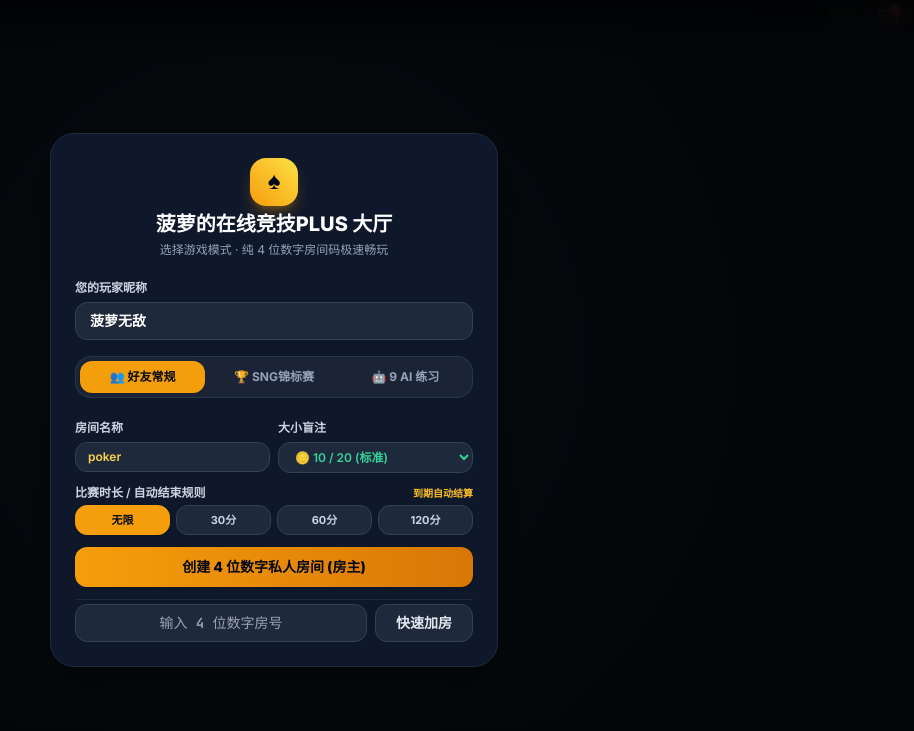
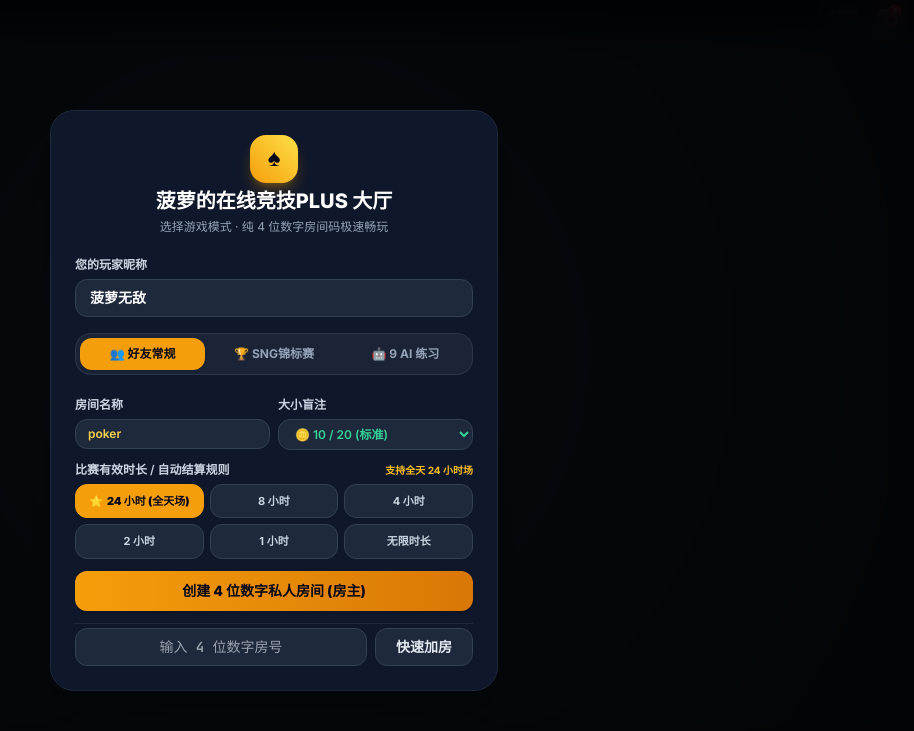
Before and after one commit to dgjj1991/Holdem, a website: page index.html in a window 1280 px wide. Shown: the whole page, without its empty margins (366-1280 px from the left). Drawn offline with nearby package versions, Linux system fonts and the light colour scheme.

Commit message:
feat: set default 24-hour full-day session with custom hours duration selector and smart countdown display

```diff
--- a/index.html
+++ b/index.html
@@ -1164,16 +1164,20 @@
           </div>
         </div>
 
-        <div class="space-y-1">
+        <div class="space-y-1.5">
           <label class="text-xs font-semibold text-slate-300 flex items-center justify-between">
-            <span>比赛时长 / 自动结束规则</span>
-            <span class="text-[10px] text-amber-400">到期自动结算</span>
+            <span>比赛有效时长 / 自动结算规则</span>
+            <span class="text-[10px] text-amber-400 font-bold">支持全天 24 小时场</span>
           </label>
-          <div class="grid grid-cols-4 gap-1.5 text-center text-[11px] font-bold">
-            <button type="button" onclick="app.setRoomDuration(0, this)" class="btn-duration py-1.5 rounded-xl border border-amber-500 bg-amber-500 text-slate-950 shadow">无限</button>
-            <button type="button" onclick="app.setRoomDuration(30, this)" class="btn-duration py-1.5 rounded-xl border border-slate-700 bg-slate-800 text-slate-300 hover:text-white">30分</button>
-            <button type="button" onclick="app.setRoomDuration(60, this)" class="btn-duration py-1.5 rounded-xl border border-slate-700 bg-slate-800 text-slate-300 hover:text-white">60分</button>
-            <button type="button" onclick="app.setRoomDuration(120, this)" class="btn-duration py-1.5 rounded-xl border border-slate-700 bg-slate-800 text-slate-300 hover:text-white">120分</button>
+          <div class="grid grid-cols-3 gap-1.5 text-center text-[11px] font-bold">
+            <button type="button" onclick="app.setRoomDuration(1440, this)" class="btn-duration py-2 rounded-xl border border-amber-500 bg-amber-500 text-slate-950 shadow flex items-center justify-center gap-1 font-black">
+              <span>⭐</span><span>24 小时 (全天场)</span>
+            </button>
+            <button type="button" onclick="app.setRoomDuration(480, this)" class="btn-duration py-2 rounded-xl border border-slate-700 bg-slate-800 text-slate-300 hover:text-white">8 小时</button>
+            <button type="button" onclick="app.setRoomDuration(240, this)" class="btn-duration py-2 rounded-xl border border-slate-700 bg-slate-800 text-slate-300 hover:text-white">4 小时</button>
+            <button type="button" onclick="app.setRoomDuration(120, this)" class="btn-duration py-2 rounded-xl border border-slate-700 bg-slate-800 text-slate-300 hover:text-white">2 小时</button>
+            <button type="button" onclick="app.setRoomDuration(60, this)" class="btn-duration py-2 rounded-xl border border-slate-700 bg-slate-800 text-slate-300 hover:text-white">1 小时</button>
+            <button type="button" onclick="app.setRoomDuration(0, this)" class="btn-duration py-2 rounded-xl border border-slate-700 bg-slate-800 text-slate-300 hover:text-white">无限时长</button>
           </div>
         </div>
 
@@ -1229,6 +1233,7 @@
         this.matchBuyInLimitMap = ['无限制', '8K', '12K', '16K', '20K', '30K'];
         this.soundEnabled = true;
         this.vibrateEnabled = true;
+        this.selectedDurationMinutes = 1440; // 默认 24 小时全天场
         this.currentTheme = localStorage.getItem('table_theme') || 'blue';
         this.propTargetSeat = null;
         this.audioCtx = null;
@@ -1883,9 +1888,15 @@
         if (timerBadge) {
           if (state.remainingDurationSeconds >= 0 && !state.isGameEnded) {
             timerBadge.classList.remove('hidden');
-            const m = Math.floor(state.remainingDurationSeconds / 60);
-            const s = state.remainingDurationSeconds % 60;
-            document.getElementById('label-room-timer').innerText = `${m}:${s < 10 ? '0' : ''}${s}`;
+            const totalSec = state.remainingDurationSeconds;
+            const h = Math.floor(totalSec / 3600);
+            const m = Math.floor((totalSec % 3600) / 60);
+            const s = totalSec % 60;
+            if (h > 0) {
+              document.getElementById('label-room-timer').innerText = `${h}时${m < 10 ? '0' : ''}${m}分`;
+            } else {
+              document.getElementById('label-room-timer').innerText = `${m}:${s < 10 ? '0' : ''}${s}`;
+            }
           } else {
             timerBadge.classList.add('hidden');
           }
```
